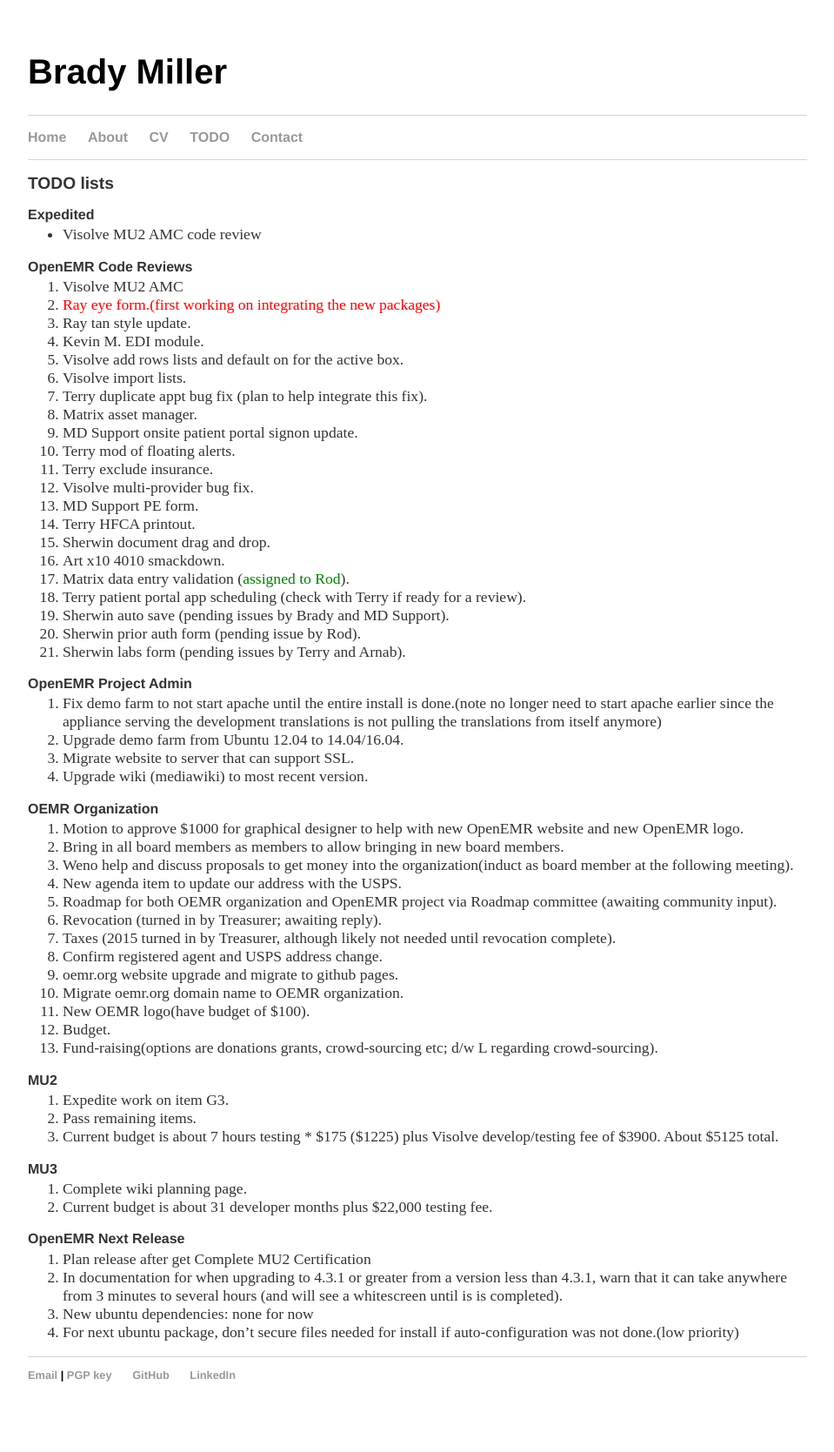
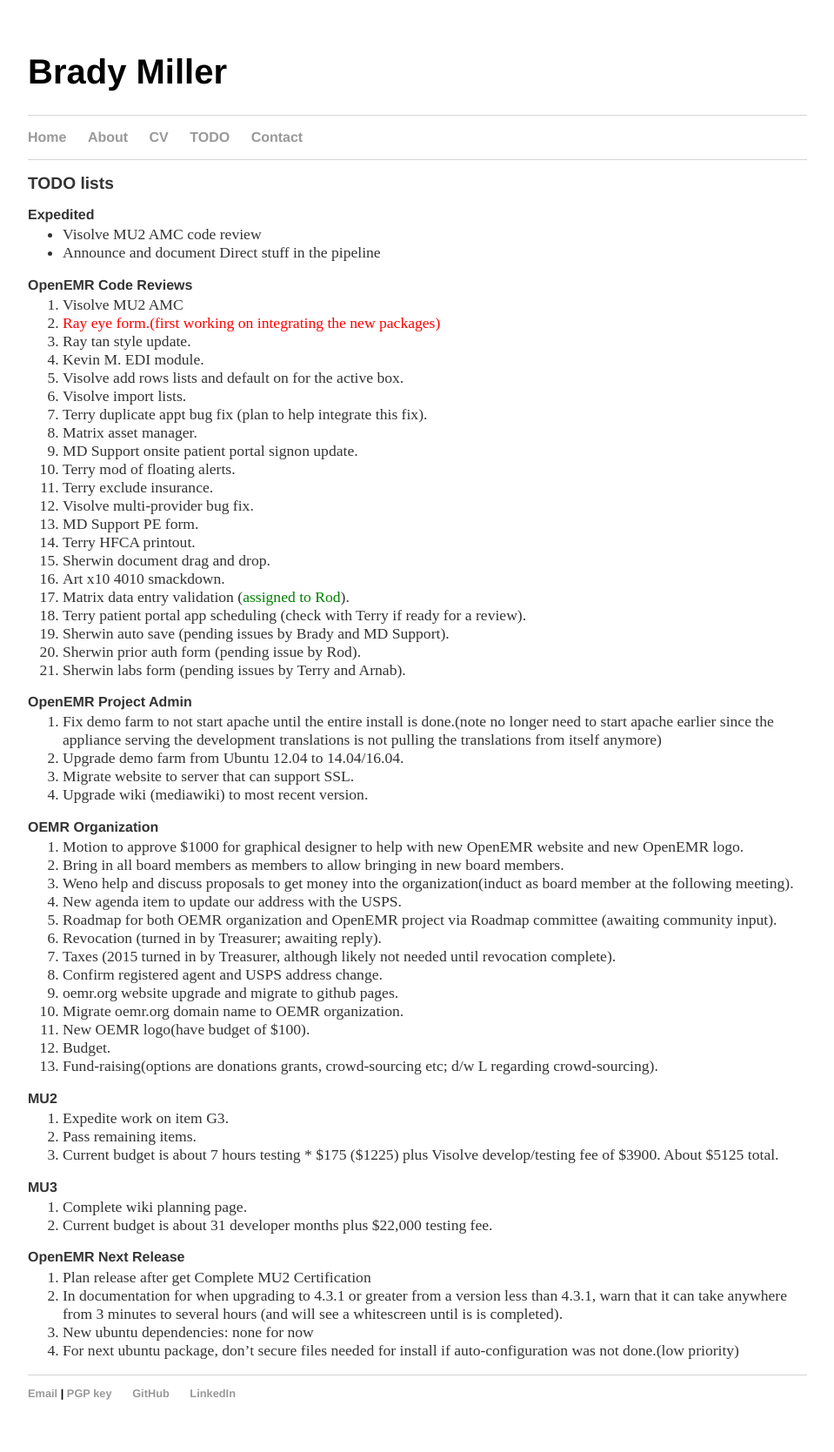
Before and after one commit to bradymiller/bradymiller.github.io, a Jekyll site: the page built from todo/index.md, in a window 1280 px wide. Shown: the whole page at 87% size, without its empty margins (160-1119 px from the left). Built offline with Jekyll 4.4.1, drawn with Linux system fonts in a browser that asks for light colours; before the commit the page ends 1648 px from its top, so only the background shows below that.

Commit message:
Update todo list

```diff
--- a/todo/index.md
+++ b/todo/index.md
@@ -5,6 +5,7 @@
 
 ### Expedited
 * Visolve MU2 AMC code review
+* Announce and document Direct stuff in the pipeline
 
 ### OpenEMR Code Reviews
 1. Visolve MU2 AMC
```
